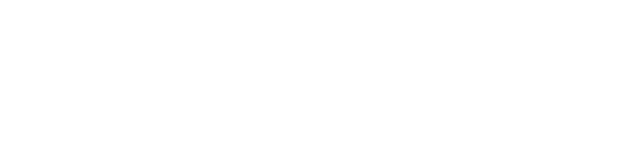
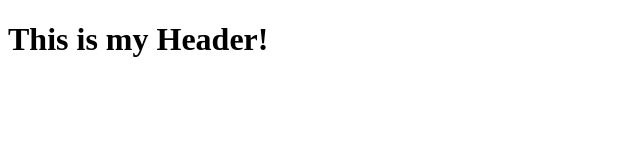
Before and after one commit to markumreed/git_example, a plain HTML site: page index.html in a window 1280 px wide. Shown: the whole page, without its empty margins (0-640 px from the left). Drawn offline with Linux system fonts and the light colour scheme.

Commit message:
Added h1 tag to index.html and made comments in script.js

```diff
--- a/index.html
+++ b/index.html
@@ -6,6 +6,7 @@
 	<title>Document</title>
 </head>
 <body>
+	<h1>This is my Header!</h1>
 	<script src="script.js"></script>
 </body>
 </html>
--- a/script.js
+++ b/script.js
@@ -1,3 +1,5 @@
 // Task 1: Say Something in the console.
 
 console.log("Hello Everyone!")
+
+// Here is another comment
```
